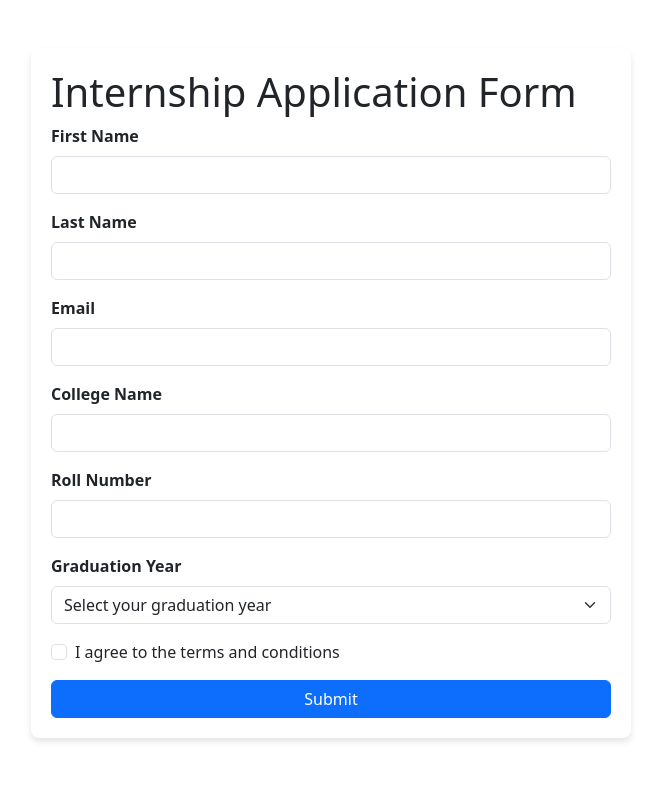
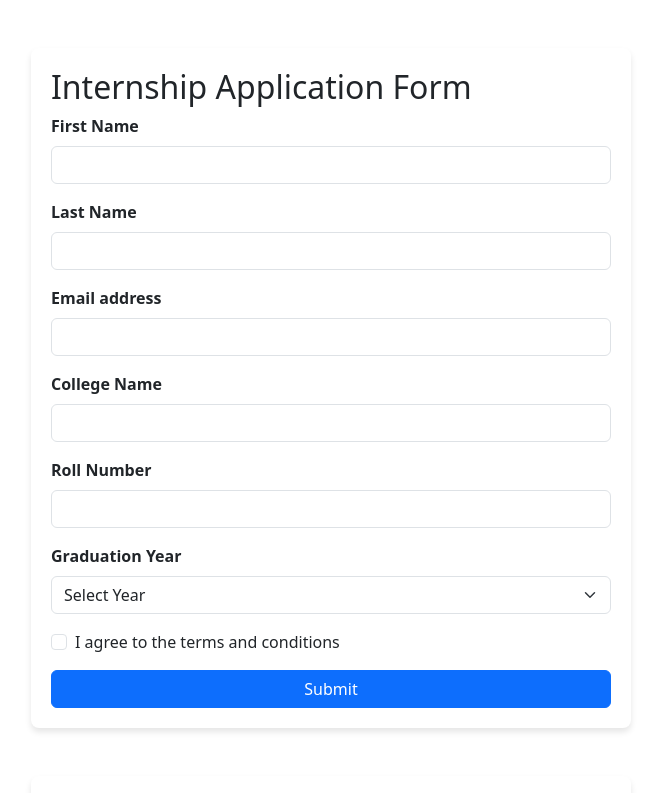
Before and after one commit to acciojob/bootstrap-form-easy-RadhikaPapadkar, a website: page main.html in a window 1280 px wide. Shown: the top 793 px of the page, without its empty margins (309-970 px from the left). Drawn offline with nearby package versions, Linux system fonts and the light colour scheme.

Commit message:
created a submission

```diff
--- a/main.html
+++ b/main.html
@@ -1,5 +1,120 @@
 <!DOCTYPE html>
-<!DOCTYPE html>
+<!DOCTYPE html><!DOCTYPE html>
+<html lang="en">
+<head>
+  <meta charset="UTF-8">
+  <meta name="viewport" content="width=device-width, initial-scale=1">
+  <title>Internship Form</title>
+
+  <!-- Bootstrap CSS -->
+  <link href="https://cdn.jsdelivr.net/npm/bootstrap@5.3.0/dist/css/bootstrap.min.css" rel="stylesheet">
+</head>
+
+<body>
+
+<div class="container mt-5">
+  <h2>Internship Application Form</h2>
+
+  <form class="needs-validation" novalidate>
+    <!-- First Name -->
+    <div class="mb-3">
+      <label for="first-name-input" class="form-label">First Name</label>
+      <input type="text" class="form-control" id="first-name-input" required>
+      <div class="invalid-feedback">
+        Please provide your first name.
+      </div>
+    </div>
+
+    <!-- Last Name -->
+    <div class="mb-3">
+      <label for="last-name-input" class="form-label">Last Name</label>
+      <input type="text" class="form-control" id="last-name-input" required>
+      <div class="invalid-feedback">
+        Please provide your last name.
+      </div>
+    </div>
+
+    <!-- Email -->
+    <div class="mb-3">
+      <label for="email-input" class="form-label">Email address</label>
+      <input type="email" class="form-control" id="email-input" required>
+      <div class="invalid-feedback">
+        Please provide a valid email address.
+      </div>
+    </div>
+
+    <!-- College Name -->
+    <div class="mb-3">
+      <label for="college-input" class="form-label">College Name</label>
+      <input type="text" class="form-control" id="college-input" required>
+      <div class="invalid-feedback">
+        Please provide your college name.
+      </div>
+    </div>
+
+    <!-- Roll Number -->
+    <div class="mb-3">
+      <label for="roll-no-input" class="form-label">Roll Number</label>
+      <input type="text" class="form-control" id="roll-no-input" required>
+      <div class="invalid-feedback">
+        Please provide your roll number.
+      </div>
+    </div>
+
+    <!-- Graduation Year -->
+    <div class="mb-3">
+      <label for="graduation-year" class="form-label">Graduation Year</label>
+      <select class="form-select" id="graduation-year" required>
+        <option value="" selected disabled>Select Year</option>
+        <option value="2020">2020</option>
+        <option value="2021">2021</option>
+        <option value="2022">2022</option>
+        <option value="2023">2023</option>
+      </select>
+      <div class="invalid-feedback">
+        Please select your graduation year.
+      </div>
+    </div>
+
+    <!-- Conditions Checkbox -->
+    <div class="form-check mb-3">
+      <input type="checkbox" class="form-check-input" id="conditions-checkbox" required>
+      <label class="form-check-label" for="conditions-checkbox">
+        I agree to the terms and conditions
+      </label>
+      <div class="invalid-feedback">
+        You must agree before submitting.
+      </div>
+    </div>
+
+    <button class="btn btn-primary" type="submit">Submit</button>
+  </form>
+</div>
+
+<!-- Bootstrap JS + Form Validation -->
+<script src="https://cdn.jsdelivr.net/npm/bootstrap@5.3.0/dist/js/bootstrap.bundle.min.js"></script>
+
+<script>
+// Bootstrap validation
+(function () {
+  'use strict'
+  const forms = document.querySelectorAll('.needs-validation')
+
+  Array.from(forms).forEach(function (form) {
+    form.addEventListener('submit', function (event) {
+      if (!form.checkValidity()) {
+        event.preventDefault()
+        event.stopPropagation()
+      }
+      form.classList.add('was-validated')
+    }, false)
+  })
+})();
+</script>
+
+</body>
+</html>
+
 <html lang="en">
 <head>
     <meta charset="UTF-8">
```
